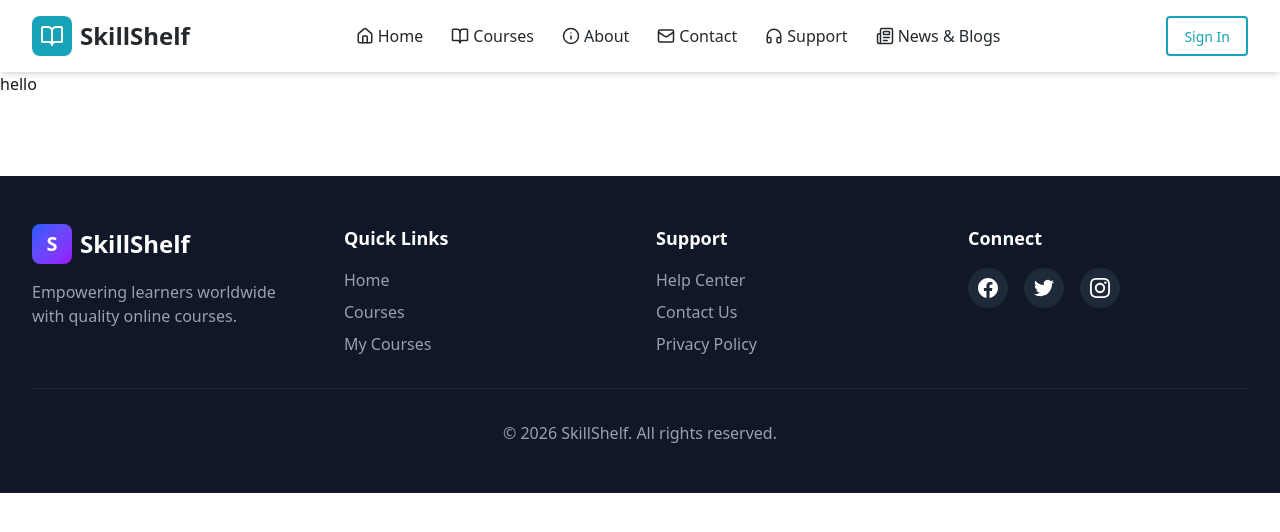
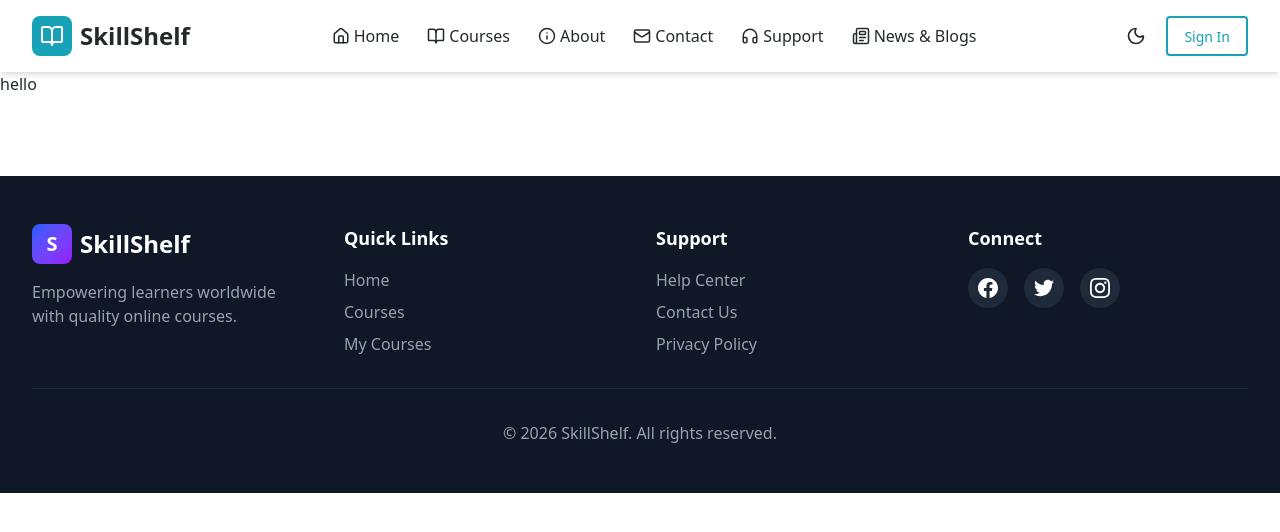
Before and after one commit to maimuna03134/SkillShelf, a Next.js app: page / in a window 1280 px wide. Shown: the top 532 px of the page. Built offline with nearby package versions, Linux system fonts and the light colour scheme.

Commit message:
added theme toggle

```diff
--- a/src/app/globals.css
+++ b/src/app/globals.css
@@ -1,7 +1,7 @@
 
  @import "tailwindcss";
  @plugin "daisyui" {
-  themes: light --default;
+  themes: [light, dark] --default;
  }
 
  @plugin "daisyui/theme" {
@@ -9,31 +9,20 @@
   default: true;
   --color-primary: #17a2b7;
   --color-secondary: #24292d;
+  --color-base-100: #ffffff;
+  --color-base-200: #f3f4f6;
+  --color-base-300: #e5e7eb;
+  --color-base-content: #24292d;
 }
 
-@custom-variant dark (&:where([data-theme=night], [data-theme=night] *));
-
-/* :root {
-  --background: #ffffff;
-  --foreground: #171717;
-} */
-
-/* @theme inline {
-  --color-background: var(--background);
-  --color-foreground: var(--foreground);
-  --font-sans: var(--font-geist-sans);
-  --font-mono: var(--font-geist-mono);
+@plugin "daisyui/theme" {
+  name: "dark";
+  --color-primary: #17a2b7;
+  --color-secondary: #24292d;
+  --color-base-100: #1a1a1a;
+  --color-base-200: #2d2d2d;
+  --color-base-300: #3d3d3d;
+  --color-base-content: #ffffff;
 }
 
-@media (prefers-color-scheme: dark) {
-  :root {
-    --background: #0a0a0a;
-    --foreground: #ededed;
-  }
-}
-
-body {
-  background: var(--background);
-  color: var(--foreground);
-  font-family: Arial, Helvetica, sans-serif;
-} */
+@custom-variant dark (&:where([data-theme=dark], [data-theme=dark] *));
--- a/src/components/shared/Button.jsx
+++ b/src/components/shared/Button.jsx
@@ -13,8 +13,8 @@ const Button = ({
   const baseStyles = 'btn font-medium transition-all duration-300';
 
   const variants = {
-    primary: 'border-2 border-[#17a2b7] text-[#17a2b7] bg-transparent hover:bg-[#f7c32f] hover:border-[#f7c32f] hover:text-[#24292d]',
-    secondary: 'border-2 border-[#24292d] text-[#24292d] bg-transparent hover:bg-[#f7c32f] hover:border-[#f7c32f]',
+    primary: 'border-2 border-[#17a2b7] text-[#17a2b7] bg-transparent hover:bg-[#f7c32f] hover:border-[#f7c32f] hover:text-[#24292d] dark:text-[#17a2b7] dark:hover:text-[#24292d]',
+    secondary: 'border-2 border-[#24292d] text-[#24292d] bg-transparent hover:bg-[#f7c32f] hover:border-[#f7c32f] dark:border-gray-300 dark:text-gray-300 dark:hover:text-[#24292d]',
     solid: 'bg-[#17a2b7] text-white border-2 border-[#17a2b7] hover:bg-[#f7c32f] hover:border-[#f7c32f] hover:text-[#24292d]',
   };
 
--- a/src/components/shared/Logo.jsx
+++ b/src/components/shared/Logo.jsx
@@ -8,7 +8,7 @@ export default function Logo() {
       <div className="w-10 h-10 bg-[#17a2b7] rounded-lg flex items-center justify-center">
         <BookOpen className="text-white" size={24} />
       </div>
-      <span className="text-xl md:text-2xl font-bold text-[#24292d]">SkillShelf</span>
+      <span className="text-xl md:text-2xl font-bold text-[#24292d] dark:text-white">SkillShelf</span>
     </Link>
   );
 }
--- a/src/components/shared/Navbar.jsx
+++ b/src/components/shared/Navbar.jsx
@@ -6,6 +6,7 @@ import { Home, BookOpen, Info, Mail, HeadphonesIcon, Newspaper, Menu, X } from '
 import Container from './Container';
 import Logo from './Logo';
 import Button from './Button';
+import ThemeToggle from './ThemeToggle';
 
 const navItems = [
   { name: 'Home', href: '/', icon: Home },
@@ -24,7 +25,7 @@ export default function Navbar() {
   };
 
   return (
-    <nav className="bg-white shadow-md sticky top-0 z-50">
+    <nav className="bg-white dark:bg-[#1a1d23] shadow-md sticky top-0 z-50 transition-colors duration-200">
       <Container>
         <div className="flex items-center justify-between py-4">
           {/* Logo */}
@@ -40,7 +41,7 @@ export default function Navbar() {
                 <Link
                   key={item.name}
                   href={item.href}
-                  className="flex items-center space-x-1 px-3 py-2 rounded-lg text-[#24292d] hover:text-[#17a2b7] hover:bg-gray-50 transition-all duration-200"
+                  className="flex items-center space-x-1 px-3 py-2 rounded-lg text-[#24292d] dark:text-gray-200 hover:text-[#17a2b7] dark:hover:text-[#17a2b7] hover:bg-gray-50 dark:hover:bg-gray-700 transition-all duration-200"
                 >
                   <Icon size={18} />
                   <span className="font-medium">{item.name}</span>
@@ -49,8 +50,9 @@ export default function Navbar() {
             })}
           </div>
 
-          {/* Sign In Button - Desktop */}
-          <div className="hidden lg:block">
+          {/* Right Side - Theme Toggle & Sign In Button */}
+          <div className="hidden lg:flex items-center space-x-3">
+            <ThemeToggle />
             <Link href="/signin">
               <Button variant="primary" size="md">
                 Sign In
@@ -59,18 +61,21 @@ export default function Navbar() {
           </div>
 
           {/* Mobile Menu Button */}
+          <div className="lg:hidden flex items-center space-x-2">
+            <ThemeToggle />
             <button
               onClick={toggleMobileMenu}
-            className="lg:hidden p-2 rounded-lg text-[#24292d] hover:bg-gray-100 transition-colors"
+              className="p-2 rounded-lg text-[#24292d] dark:text-gray-200 hover:bg-gray-100 dark:hover:bg-gray-700 transition-colors"
               aria-label="Toggle menu"
             >
               {isMobileMenuOpen ? <X size={24} /> : <Menu size={24} />}
             </button>
           </div>
+        </div>
 
         {/* Mobile Navigation Menu */}
         {isMobileMenuOpen && (
-          <div className="lg:hidden pb-4 border-t border-gray-200 mt-2 pt-4">
+          <div className="lg:hidden pb-4 border-t border-gray-200 dark:border-gray-700 mt-2 pt-4">
             <div className="flex flex-col space-y-2">
               {navItems.map((item) => {
                 const Icon = item.icon;
@@ -79,7 +84,7 @@ export default function Navbar() {
                     key={item.name}
                     href={item.href}
                     onClick={() => setIsMobileMenuOpen(false)}
-                    className="flex items-center space-x-3 px-4 py-3 rounded-lg text-[#24292d] hover:text-[#17a2b7] hover:bg-gray-50 transition-all duration-200"
+                    className="flex items-center space-x-3 px-4 py-3 rounded-lg text-[#24292d] dark:text-gray-200 hover:text-[#17a2b7] dark:hover:text-[#17a2b7] hover:bg-gray-50 dark:hover:bg-gray-700 transition-all duration-200"
                   >
                     <Icon size={20} />
                     <span className="font-medium">{item.name}</span>
--- /dev/null
+++ b/src/components/shared/ThemeToggle.jsx
@@ -0,0 +1,38 @@
+'use client';
+
+import React, { useEffect, useState } from 'react';
+import { Sun, Moon } from 'lucide-react';
+
+export default function ThemeToggle() {
+  const [theme, setTheme] = useState(() => {
+    // Initialize from localStorage if available
+    if (typeof window !== 'undefined') {
+      return localStorage.getItem('theme') || 'light';
+    }
+    return 'light';
+  });
+
+  useEffect(() => {
+    // Apply theme to document
+    document.documentElement.setAttribute('data-theme', theme);
+    localStorage.setItem('theme', theme);
+  }, [theme]);
+
+  const toggleTheme = () => {
+    setTheme(prevTheme => prevTheme === 'light' ? 'dark' : 'light');
+  };
+
+  return (
+    <button
+      onClick={toggleTheme}
+      className="p-2 rounded-lg hover:bg-gray-100 dark:hover:bg-gray-700 transition-colors"
+      aria-label="Toggle theme"
+    >
+      {theme === 'light' ? (
+        <Moon size={20} className="text-[#24292d] dark:text-gray-200" />
+      ) : (
+        <Sun size={20} className="text-gray-200" />
+      )}
+    </button>
+  );
+}
```
Lines whose indentation alone changed are shown as unchanged.
